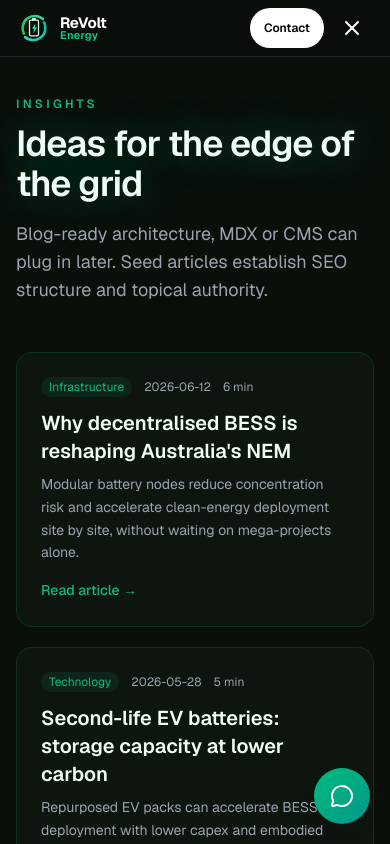
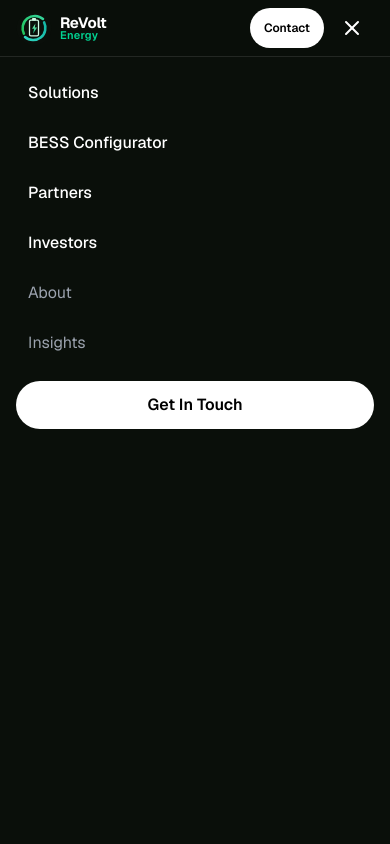
Before and after one commit to sarza-ai/revolt-energy, a Next.js app: page /blog in a window 390 px wide. Both pictures are taken after a click on the button 352 px from the left and 28 px from the top of the page. Shown: the top 844 px of the page. Built offline with nearby package versions, Linux system fonts and the light colour scheme.

Commit message:
Fix mobile nav menu: portal drawer outside backdrop-filter containing block
- Nested fixed menu inside blurred header was clipped/zero-height on mobile
- Render menu via portal to document.body at z-100; header stays above at z-110
- Backdrop tap and Escape close; touch-manipulation on hamburger

```diff
--- a/components/layout/Header.tsx
+++ b/components/layout/Header.tsx
@@ -2,6 +2,7 @@
 
 import Link from "next/link";
 import { useEffect, useState } from "react";
+import { createPortal } from "react-dom";
 import { Menu, X } from "lucide-react";
 import { cn } from "@/lib/cn";
 import { Logo } from "@/components/brand/Logo";
@@ -17,6 +18,11 @@ const links = [
 export function Header() {
   const [open, setOpen] = useState(false);
   const [scrolled, setScrolled] = useState(false);
+  const [mounted, setMounted] = useState(false);
+
+  useEffect(() => {
+    setMounted(true);
+  }, []);
 
   useEffect(() => {
     const onScroll = () => setScrolled(window.scrollY > 12);
@@ -25,20 +31,91 @@ export function Header() {
     return () => window.removeEventListener("scroll", onScroll);
   }, []);
 
-  // Lock body scroll when mobile menu is open
+  // Lock body scroll + close on Escape when menu is open
   useEffect(() => {
     if (!open) return;
     const prev = document.body.style.overflow;
     document.body.style.overflow = "hidden";
+    const onKey = (e: KeyboardEvent) => {
+      if (e.key === "Escape") setOpen(false);
+    };
+    window.addEventListener("keydown", onKey);
     return () => {
       document.body.style.overflow = prev;
+      window.removeEventListener("keydown", onKey);
     };
   }, [open]);
 
+  const close = () => setOpen(false);
+
+  const menu =
+    open && mounted
+      ? createPortal(
+          <div
+            className="fixed inset-0 z-[100] flex flex-col lg:hidden"
+            role="dialog"
+            aria-modal="true"
+            aria-label="Site menu"
+          >
+            {/* Dim backdrop — tap to close */}
+            <button
+              type="button"
+              className="absolute inset-0 bg-black/70"
+              aria-label="Close menu"
+              onClick={close}
+            />
+
+            {/* Sheet sits under the header bar */}
+            <div
+              className={cn(
+                "relative z-10 mt-[calc(3.5rem+env(safe-area-inset-top,0px))] flex min-h-0 flex-1 flex-col",
+                "border-t border-white/10 bg-[#0a0f0a] sm:mt-[calc(4rem+env(safe-area-inset-top,0px))]",
+              )}
+            >
+              <div className="mx-auto flex w-full max-w-6xl flex-1 flex-col gap-0.5 overflow-y-auto overscroll-contain px-4 py-3 pb-safe sm:px-6 sm:py-4">
+                {links.map((item) => (
+                  <Link
+                    key={item.href}
+                    href={item.href}
+                    onClick={close}
+                    className="flex min-h-12 items-center rounded-xl px-3 text-base font-medium text-white active:bg-white/10"
+                  >
+                    {item.label}
+                  </Link>
+                ))}
+                <Link
+                  href="/about"
+                  onClick={close}
+                  className="flex min-h-12 items-center rounded-xl px-3 text-base text-muted active:bg-white/10"
+                >
+                  About
+                </Link>
+                <Link
+                  href="/blog"
+                  onClick={close}
+                  className="flex min-h-12 items-center rounded-xl px-3 text-base text-muted active:bg-white/10"
+                >
+                  Insights
+                </Link>
+                <Link
+                  href="/contact"
+                  onClick={close}
+                  className="mt-3 flex min-h-12 items-center justify-center rounded-full bg-white px-6 py-3 text-center text-base font-semibold text-black active:scale-[0.98]"
+                >
+                  Get In Touch
+                </Link>
+              </div>
+            </div>
+          </div>,
+          document.body,
+        )
+      : null;
+
   return (
-    <nav
+    <>
+      <header
         className={cn(
-        "fixed inset-x-0 top-0 z-50 border-b border-white/10 bg-[#0a0f0a]/90 backdrop-blur-md transition-shadow pt-safe",
+          "fixed inset-x-0 top-0 z-[110] border-b border-white/10 bg-[#0a0f0a]/95 pt-safe",
           scrolled && "shadow-[0_8px_40px_rgba(0,0,0,0.35)]",
         )}
       >
@@ -64,8 +141,8 @@ export function Header() {
             Get In Touch
           </Link>
 
-        {/* Phone: compact CTA + menu (most visits start here) */}
-        <div className="flex items-center gap-1.5 lg:hidden">
+          {/* Phone / tablet controls */}
+          <div className="relative z-[120] flex items-center gap-1.5 lg:hidden">
             <Link
               href="/contact"
               className="inline-flex min-h-10 items-center rounded-full bg-white px-3.5 py-2 text-xs font-semibold text-black active:scale-[0.98] sm:px-4 sm:text-sm"
@@ -74,54 +151,19 @@ export function Header() {
             </Link>
             <button
               type="button"
-            className="inline-flex min-h-11 min-w-11 items-center justify-center rounded-lg p-2 text-white"
+              className="inline-flex min-h-11 min-w-11 touch-manipulation items-center justify-center rounded-lg p-2 text-white active:bg-white/10"
               aria-label={open ? "Close menu" : "Open menu"}
               aria-expanded={open}
+              aria-controls="mobile-site-menu"
               onClick={() => setOpen((v) => !v)}
             >
               {open ? <X className="h-6 w-6" /> : <Menu className="h-6 w-6" />}
             </button>
           </div>
         </div>
+      </header>
 
-      {/* Mobile / tablet full-height menu */}
-      {open && (
-        <div className="fixed inset-x-0 bottom-0 top-14 z-50 flex flex-col border-t border-white/10 bg-[#0a0f0a]/98 backdrop-blur-xl sm:top-16 lg:hidden pb-safe">
-          <div className="mx-auto flex w-full max-w-6xl flex-1 flex-col gap-0.5 overflow-y-auto overscroll-contain px-4 py-3 sm:px-6 sm:py-4">
-            {links.map((item) => (
-              <Link
-                key={item.href}
-                href={item.href}
-                onClick={() => setOpen(false)}
-                className="flex min-h-12 items-center rounded-xl px-3 text-base font-medium text-white active:bg-white/5 hover:bg-white/5 hover:text-emerald-400"
-              >
-                {item.label}
-              </Link>
-            ))}
-            <Link
-              href="/about"
-              onClick={() => setOpen(false)}
-              className="flex min-h-12 items-center rounded-xl px-3 text-base text-muted active:bg-white/5 hover:bg-white/5 hover:text-emerald-400"
-            >
-              About
-            </Link>
-            <Link
-              href="/blog"
-              onClick={() => setOpen(false)}
-              className="flex min-h-12 items-center rounded-xl px-3 text-base text-muted active:bg-white/5 hover:bg-white/5 hover:text-emerald-400"
-            >
-              Insights
-            </Link>
-            <Link
-              href="/contact"
-              onClick={() => setOpen(false)}
-              className="mt-3 flex min-h-12 items-center justify-center rounded-full bg-white px-6 py-3 text-center text-base font-semibold text-black active:scale-[0.98]"
-            >
-              Get In Touch
-            </Link>
-          </div>
-        </div>
-      )}
-    </nav>
+      <div id="mobile-site-menu">{menu}</div>
+    </>
   );
 }
```
Lines whose indentation alone changed are shown as unchanged.
